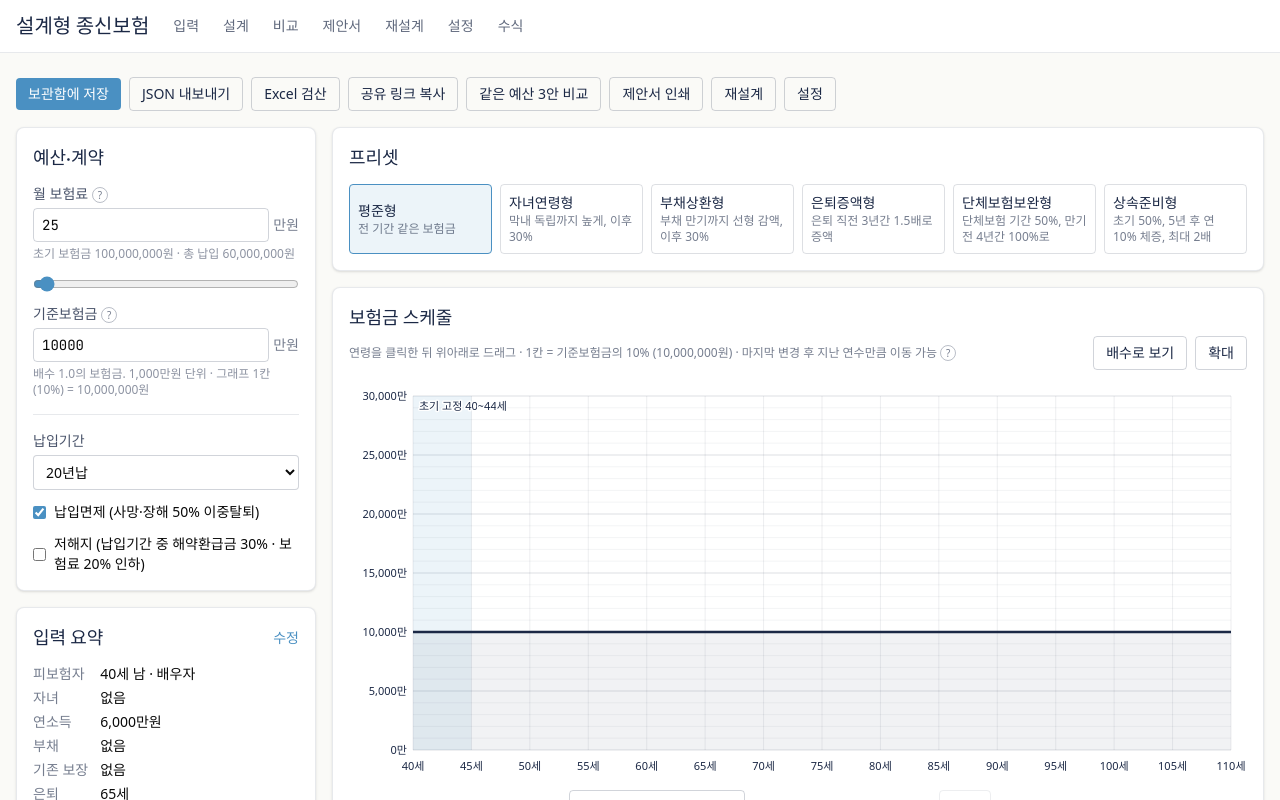
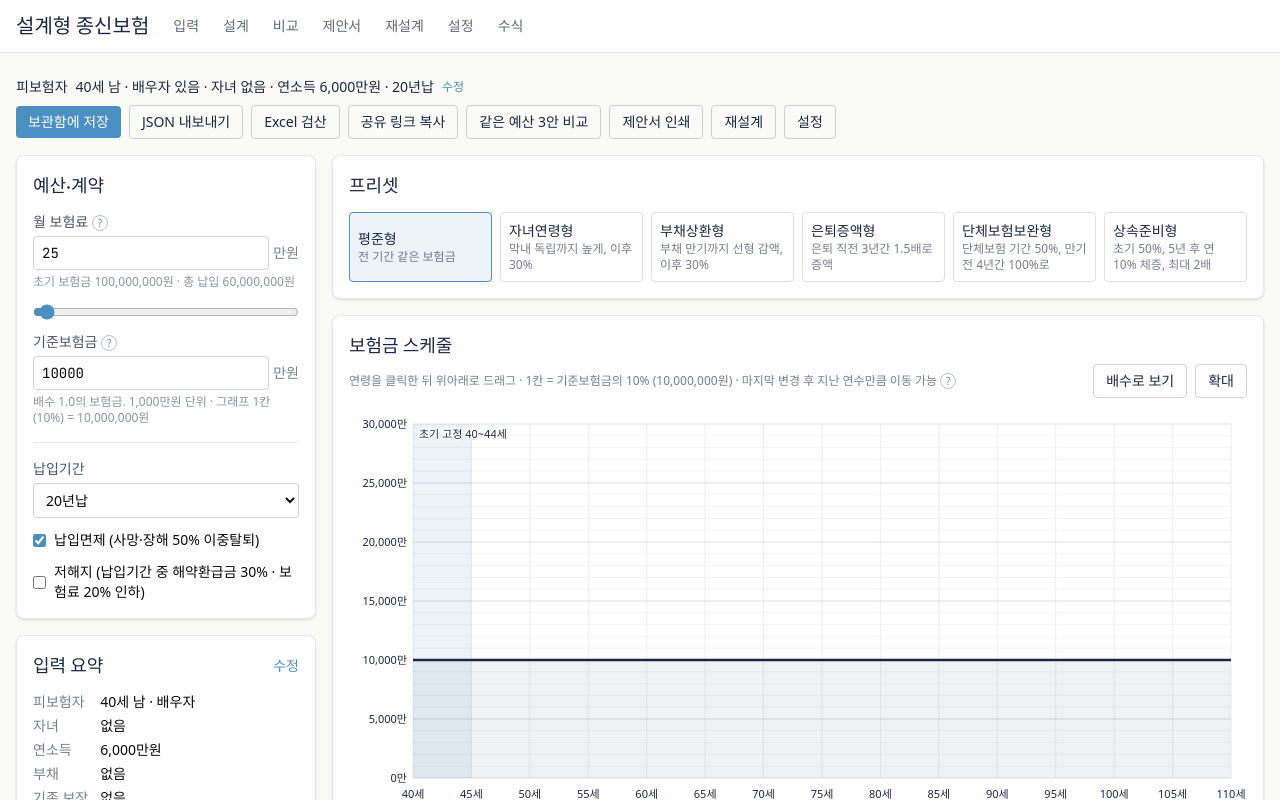
Before and after one commit to taekyoleen-oss/flexible_whole_life, a Next.js app: page /design in a window 1280 px wide. Shown: the top 800 px of the page. Built offline with nearby package versions, Linux system fonts and the light colour scheme; a web font is replaced by a local one.

Commit message:
feat(ui): one-line insured summary at the top of /design
Co-Authored-By: Claude Fable 5.1 <noreply@anthropic.com>
Claude-Session: https://claude.ai/code/session_01EwVcKSYZ6YEsZHhBekMpts

```diff
--- a/app/design/page.tsx
+++ b/app/design/page.tsx
@@ -6,7 +6,9 @@ import { DesignToolbar } from "@/components/canvas/design-toolbar";
 import { InputSummary } from "@/components/canvas/input-summary";
 import { PresetPicker } from "@/components/canvas/preset-picker";
 import { ScheduleChart } from "@/components/canvas/schedule-chart";
+import Link from "next/link";
 import { useDesign } from "@/components/design-provider";
+import { manwon } from "@/lib/format";
 import { Evidence } from "@/components/result/evidence";
 import { PremiumSummary } from "@/components/result/premium-summary";
 import { ReserveTable } from "@/components/result/reserve-table";
@@ -18,12 +20,25 @@ const TABS = ["입력", "설계"] as const;
 type Tab = (typeof TABS)[number];
 
 export default function DesignPage() {
-  const { loaded } = useDesign();
+  const { state, loaded } = useDesign();
   const [tab, setTab] = useState<Tab>("설계");
   if (!loaded) return null;
   const col = (name: Tab, node: ReactNode) => <div className={`${tab === name ? "block" : "hidden"} space-y-4 lg:block`}>{node}</div>;
+  const p = state.profile;
+  const subject = [
+    `${p.age}세 ${p.sex === "M" ? "남" : "여"}`,
+    p.hasSpouse ? "배우자 있음" : "배우자 없음",
+    p.childrenAges.length ? `자녀 ${p.childrenAges.map((a) => `${a}세`).join("·")}` : "자녀 없음",
+    `연소득 ${manwon(p.income)}`,
+    p.debt > 0 ? `부채 ${manwon(p.debt)}` : null,
+    `${state.payYears}년납`,
+  ].filter(Boolean).join(" · ");
   return (
     <>
+      <p className="mb-2 flex flex-wrap items-center gap-x-2 text-sm text-navy">
+        <span className="font-medium">피보험자</span><span>{subject}</span>
+        <Link href="/start" className="text-xs text-sky hover:underline">수정</Link>
+      </p>
       <DesignToolbar />
       <div className="mb-4 flex gap-2 lg:hidden">
         {TABS.map((t) => <Button key={t} primary={tab === t} aria-pressed={tab === t} onClick={() => setTab(t)}>{t}</Button>)}
```
